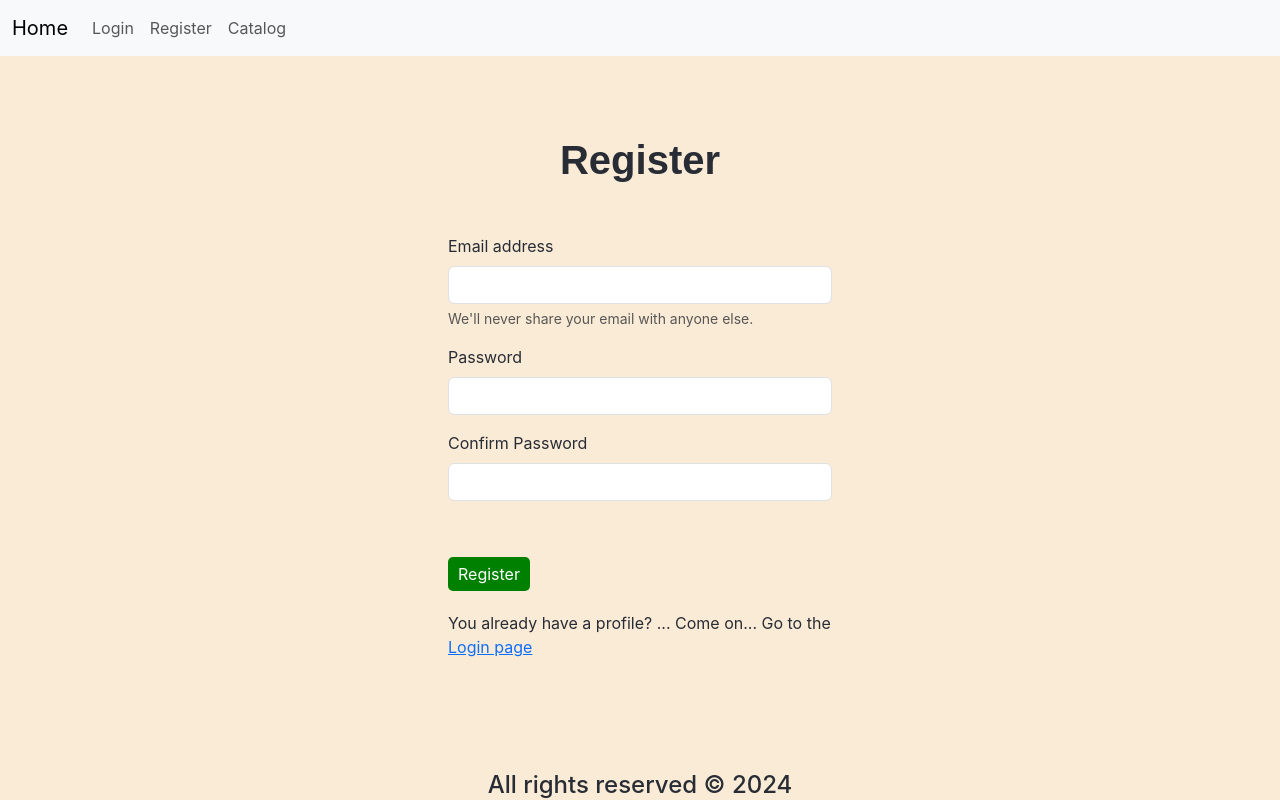
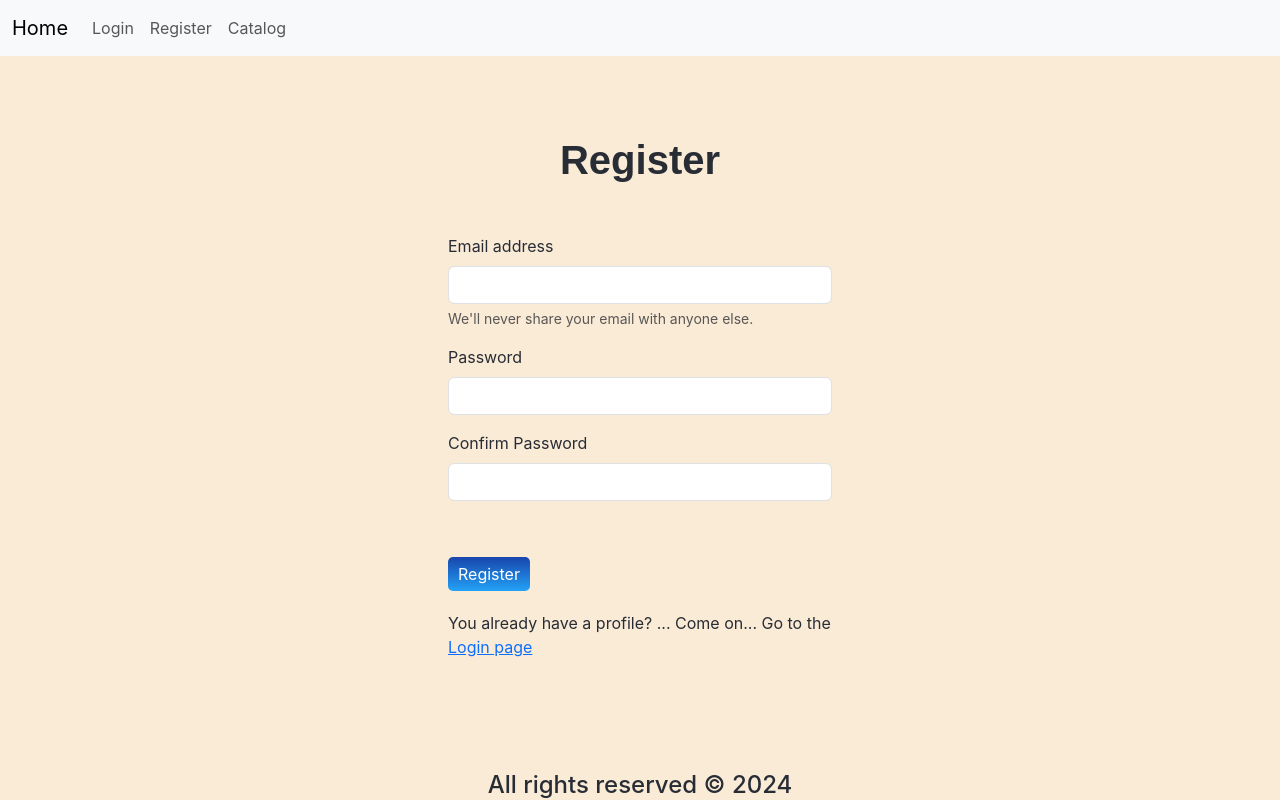
Before and after one commit to EmilPopovski24/react-course-project, a React (Create React App) app: page /register in a window 1280 px wide. Built offline with nearby package versions, Linux system fonts and the light colour scheme.

Commit message:
Register page update

```diff
--- a/src/components/Register/Register.css
+++ b/src/components/Register/Register.css
@@ -7,3 +7,11 @@
     font-family:Arial, Helvetica, sans-serif;
     font-weight: bold;
 }
+
+.btn-primary {
+    text-decoration: none;
+    background: linear-gradient(
+        #1845ad,
+        #23a2f6
+    );
+}
--- a/src/components/Register/Register.js
+++ b/src/components/Register/Register.js
@@ -30,7 +30,7 @@ export const Register = () => {
                     <label htmlFor="exampleInputPassword1" className="form-label">Confirm Password</label>
                     <input name="confirm-password" value={values["confirm-password"]} onChange={changeHandler} type="password" className="form-control" id="confirm-password" required/>
                 </div>
-                <button style={{background:"green", border:"none"}} type="submit" className="btn btn-primary">Register</button>
+                <button type="submit" className="btn btn-primary">Register</button>
                 <div className="loginoption">
                     <p className="loginOptionText">
                         You already have a profile? ... Come on... Go to the<Link to={"/login"}> Login page </Link>
```
